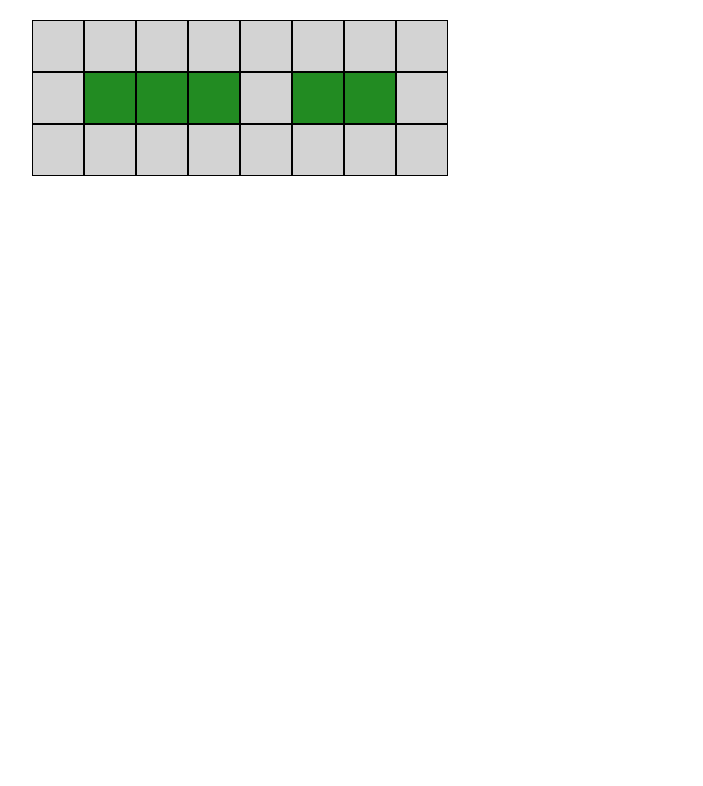
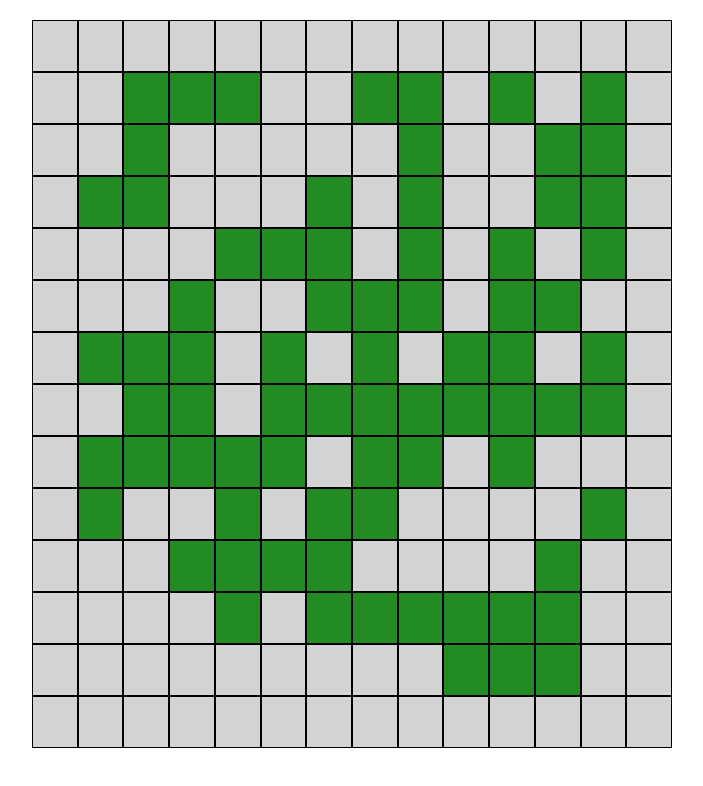
Before and after one commit to jtak93/realtime-bomberman, a React (Create React App) app in the folder client/: page / in a window 1280 px wide. Shown: the top 786 px of the page, without its empty margins (288-991 px from the left). Built offline with nearby package versions, Linux system fonts and the light colour scheme.

Commit message:
adds basic grid generation function

```diff
--- a/client/src/data/grid.ts
+++ b/client/src/data/grid.ts
@@ -1,3 +1,7 @@
+interface Tile {
+    bgColor: string;
+}
+
 const emptyTile = {
     bgColor: "#228B22"
 }
@@ -6,14 +10,43 @@
     bgColor: "#D3D3D3"
 }
 
+const tileArray = [emptyTile, wallTile];
+
+/**
+ * @return 2D Array of grid tiles
+ * @param row
+ * @param col
+ */
+const generateNewGrid = (rowLen = 14, colLen = 14) => {
+    console.log('generating new grid')
+    const ret:Tile[][] = [];
+    // generate top wall
+    const wallRow: Tile[] = []
+    for (let i = 0; i < rowLen; i++) {
+        wallRow.push(wallTile);
+    }
+    ret.push(wallRow)
+    // generate rows
+    for (let i = 1; i < colLen - 1; i++) {
+        const row: Tile[] = [];
+        row.push(wallTile);
+        for (let j = 1; j < rowLen - 1; j++) {
+            row.push(getRandomTile(tileArray))
+        }
+        row.push(wallTile)
+        ret.push(row)
+    }
+    ret.push(wallRow)
+    return ret;
+}
+
+const getRandomTile = (tiles: Tile[]) => {
+    return tiles[Math.floor(Math.random() * tiles.length)];
+}
 
 
 const gridData = {
-    grid: [
-        [wallTile, wallTile, wallTile, wallTile, wallTile, wallTile, wallTile, wallTile],
-        [wallTile, emptyTile, emptyTile, emptyTile, wallTile, emptyTile, emptyTile, wallTile],
-        [wallTile, wallTile, wallTile, wallTile, wallTile, wallTile, wallTile, wallTile],
-    ]
+    grid: generateNewGrid()
 }
 
 export default gridData;
```
